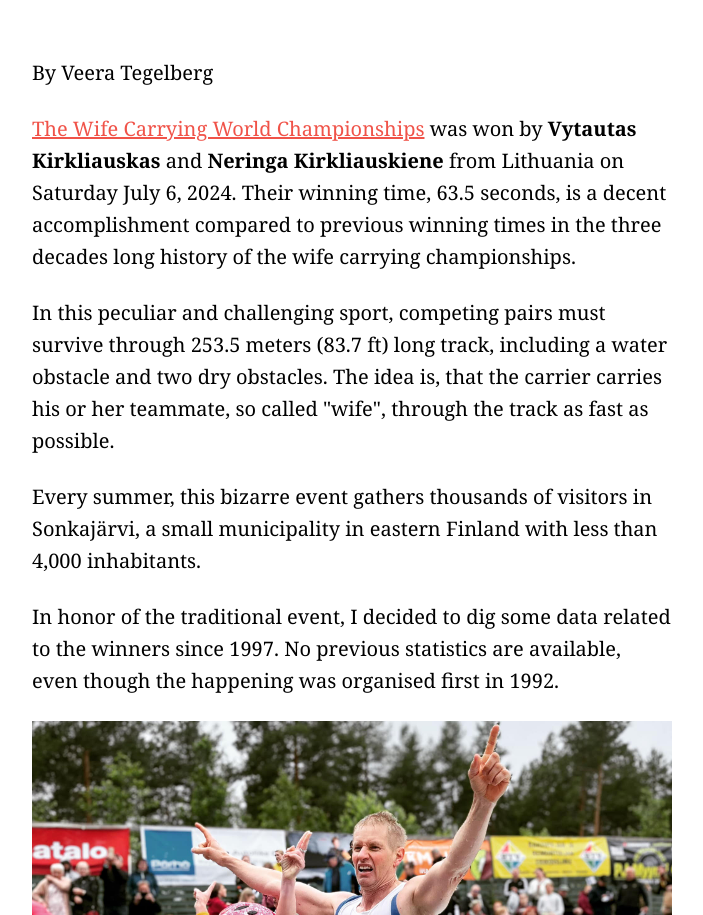
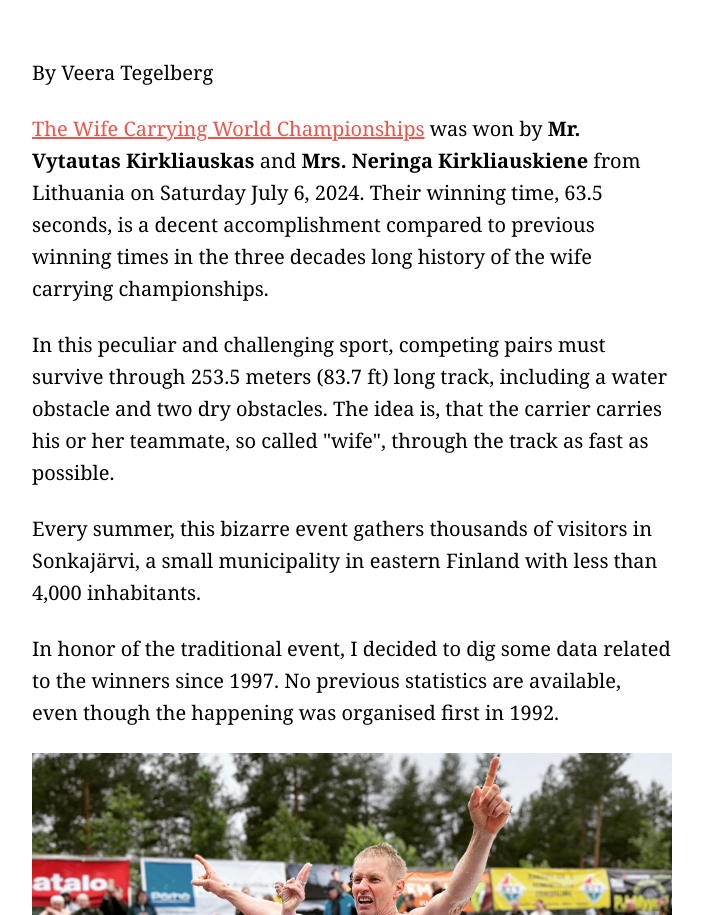
Before and after one commit to TegelVee/Project1, a plain HTML site: page index.html in a window 1280 px wide. Shown: the part 1029-1944 px from the top of the page, without its empty margins (288-991 px from the left). Drawn offline with Linux system fonts and the light colour scheme.

Commit message:
Update index.html

```diff
--- a/index.html
+++ b/index.html
@@ -134,7 +134,7 @@
         <div class="byline">
             <p>By Veera Tegelberg</p>
         </div>
-        <p> <a href="https://eukonkanto.fi/en/front-page/">The Wife Carrying World Championships</a> was won by <strong>Vytautas Kirkliauskas</strong> and <strong>Neringa Kirkliauskiene</strong> from Lithuania on Saturday July 6, 2024. Their winning time, 63.5 seconds, is a decent accomplishment compared to previous winning times in the three decades long history of the wife carrying championships.</p>
+        <p> <a href="https://eukonkanto.fi/en/front-page/">The Wife Carrying World Championships</a> was won by <strong>Mr. Vytautas Kirkliauskas</strong> and <strong>Mrs. Neringa Kirkliauskiene</strong> from Lithuania on Saturday July 6, 2024. Their winning time, 63.5 seconds, is a decent accomplishment compared to previous winning times in the three decades long history of the wife carrying championships.</p>
         <p>In this peculiar and challenging sport, competing pairs must survive through 253.5 meters (83.7 ft) long track, including a water obstacle and two dry obstacles. The idea is, that the carrier carries his or her teammate, so called "wife", through the track as fast as possible.
             </p>
         <p>Every summer, this bizarre event gathers thousands of visitors in Sonkajärvi, a small municipality in eastern Finland with less than 4,000 inhabitants.
```
